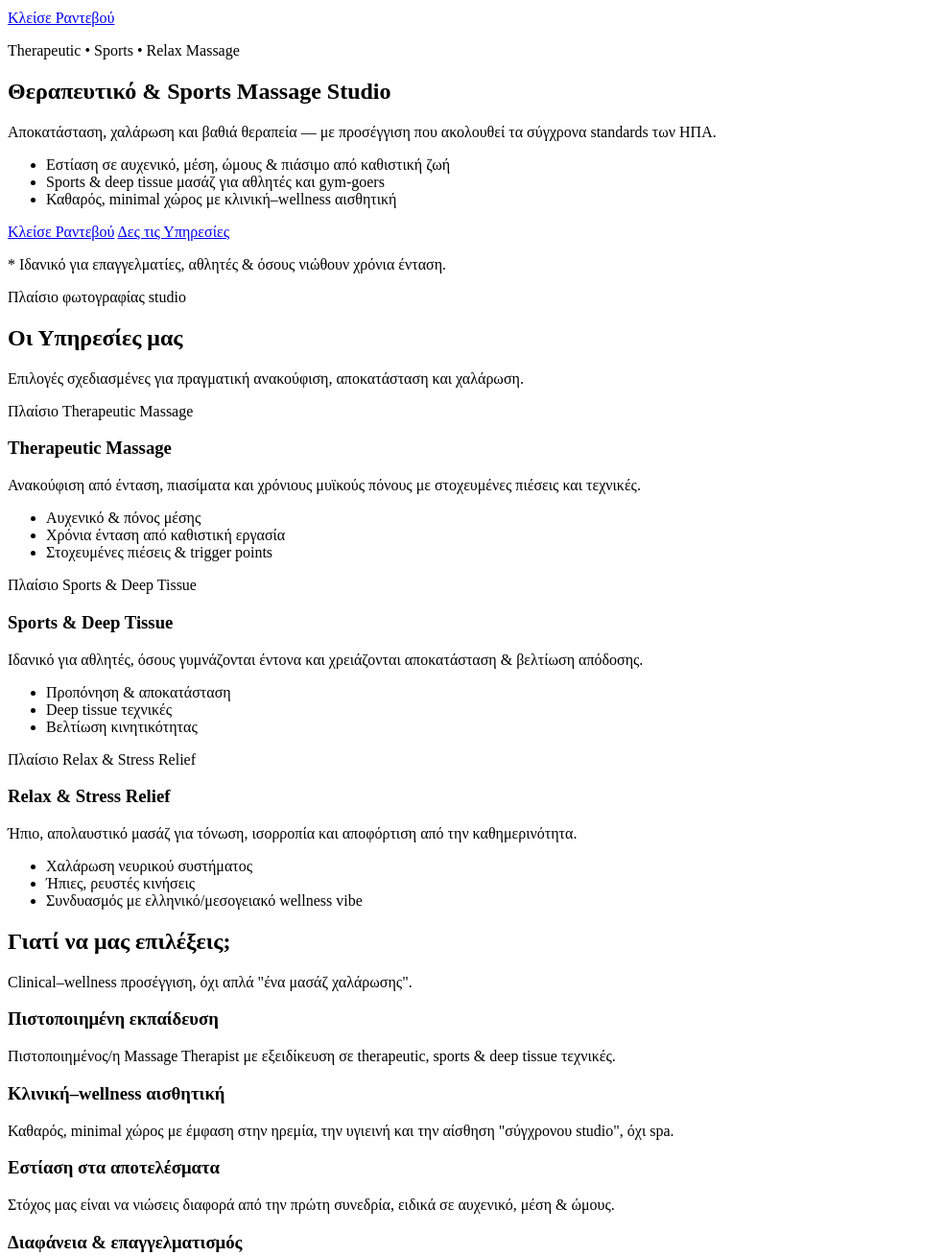
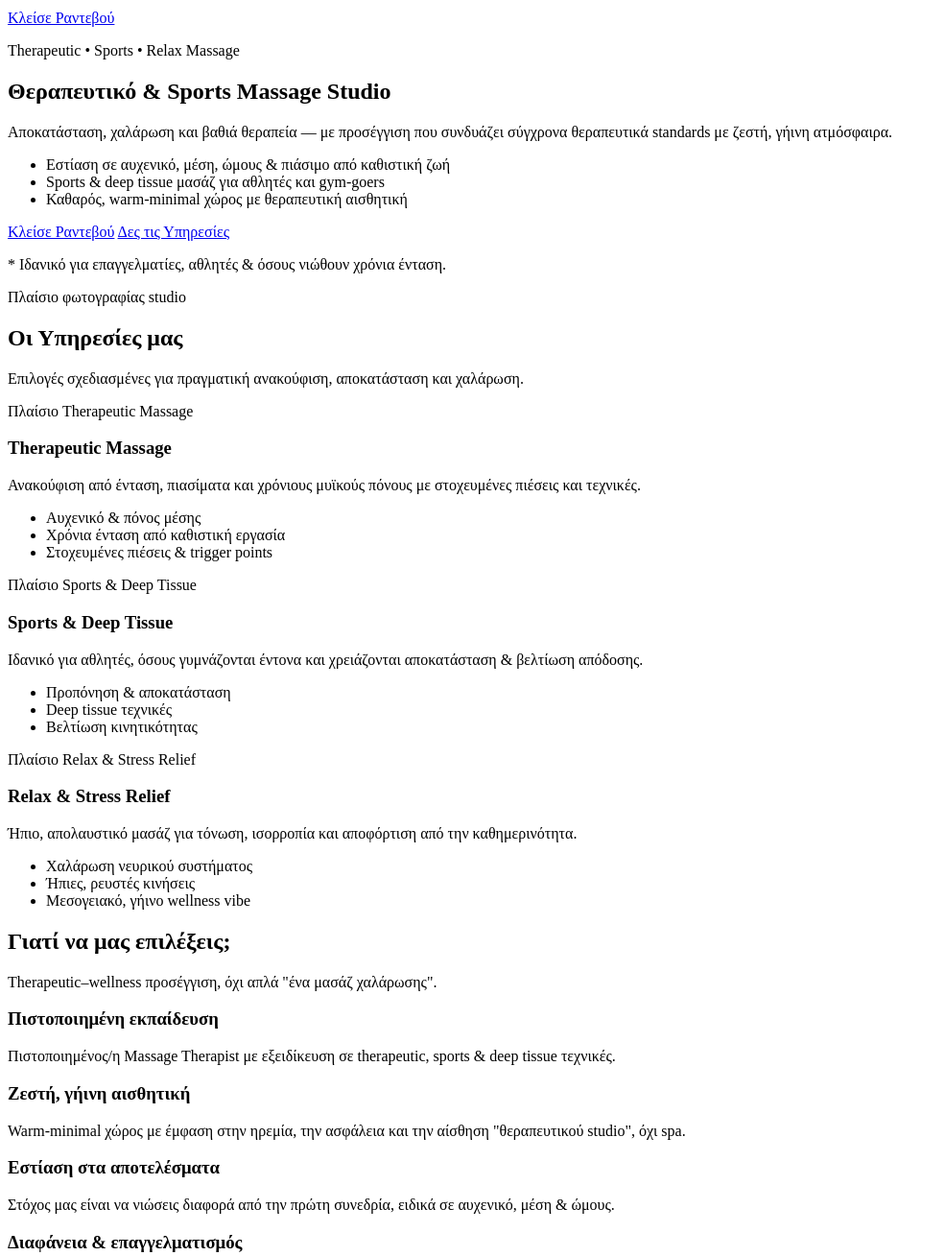
Before and after one commit to fotisan/Massage-Studio, a plain HTML site: page index.html in a window 1280 px wide. Shown: the part 120-1429 px from the top of the page at 96% size, without its empty margins (0-985 px from the left). Drawn offline with Linux system fonts and the light colour scheme.

Commit message:
Update index.html

```diff
--- a/index.html
+++ b/index.html
@@ -2,10 +2,10 @@
 <html lang="el">
 <head>
   <meta charset="utf-8">
-  <title>Therapeutic & Sports Massage Studio</title>
+  <title>Therapeutic &amp; Sports Massage Studio</title>
   <meta name="viewport" content="width=device-width, initial-scale=1">
-  <meta name="description" content="Θεραπευτικό, sports και χαλαρωτικό μασάζ με κλινική προσέγγιση, εμπνευσμένο από τα σύγχρονα standards των ΗΠΑ.">
-  <link rel="stylesheet" href="css">
+  <meta name="description" content="Θεραπευτικό, sports και χαλαρωτικό μασάζ με σύγχρονη, θεραπευτική προσέγγιση.">
+  <link rel="stylesheet" href="styles.css">
 </head>
 <body>
   <header class="site-header">
@@ -39,13 +39,13 @@
           </h1>
           <p class="hero__subtitle">
             Αποκατάσταση, χαλάρωση και βαθιά θεραπεία — με προσέγγιση που
-            ακολουθεί τα σύγχρονα standards των ΗΠΑ.
+            συνδυάζει σύγχρονα θεραπευτικά standards με ζεστή, γήινη ατμόσφαιρα.
           </p>
 
           <ul class="hero__bullets">
             <li>Εστίαση σε αυχενικό, μέση, ώμους &amp; πιάσιμο από καθιστική ζωή</li>
             <li>Sports &amp; deep tissue μασάζ για αθλητές και gym-goers</li>
-            <li>Καθαρός, minimal χώρος με κλινική–wellness αισθητική</li>
+            <li>Καθαρός, warm-minimal χώρος με θεραπευτική αισθητική</li>
           </ul>
 
           <div class="hero__actions">
@@ -121,7 +121,7 @@
             <ul class="service-card__list">
               <li>Χαλάρωση νευρικού συστήματος</li>
               <li>Ήπιες, ρευστές κινήσεις</li>
-              <li>Συνδυασμός με ελληνικό/μεσογειακό wellness vibe</li>
+              <li>Μεσογειακό, γήινο wellness vibe</li>
             </ul>
           </article>
         </div>
@@ -134,7 +134,7 @@
         <header class="section__head">
           <h2 class="section__title">Γιατί να μας επιλέξεις;</h2>
           <p class="section__subtitle">
-            Clinical–wellness προσέγγιση, όχι απλά "ένα μασάζ χαλάρωσης".
+            Therapeutic–wellness προσέγγιση, όχι απλά "ένα μασάζ χαλάρωσης".
           </p>
         </header>
 
@@ -148,10 +148,10 @@
           </article>
 
           <article class="card why-card">
-            <h3 class="why-card__title">Κλινική–wellness αισθητική</h3>
+            <h3 class="why-card__title">Ζεστή, γήινη αισθητική</h3>
             <p class="why-card__text">
-              Καθαρός, minimal χώρος με έμφαση στην ηρεμία, την υγιεινή
-              και την αίσθηση "σύγχρονου studio", όχι spa.
+              Warm-minimal χώρος με έμφαση στην ηρεμία, την ασφάλεια και
+              την αίσθηση "θεραπευτικού studio", όχι spa.
             </p>
           </article>
 
@@ -338,7 +338,7 @@
             Είμαι πιστοποιημένος/η Massage Therapist με ειδίκευση στο
             Therapeutic &amp; Sports Massage. Έχω εκπαιδευτεί σε σύγχρονες
             τεχνικές αποκατάστασης, deep tissue, trigger points και
-            κινητικότητα, με έμπνευση από κλινικά πρότυπα των ΗΠΑ.
+            κινητικότητα, με έμπνευση από θεραπευτικά πρότυπα της διεθνούς αγοράς.
           </p>
           <p class="about__text">
             Κάθε συνεδρία είναι εξατομικευμένη, με στόχο να λύσουμε την
@@ -446,7 +446,6 @@
   </footer>
 
   <script>
-    // απλά για το έτος στο footer
     const yearEl = document.getElementById('year');
     if (yearEl) {
       yearEl.textContent = new Date().getFullYear();
```
